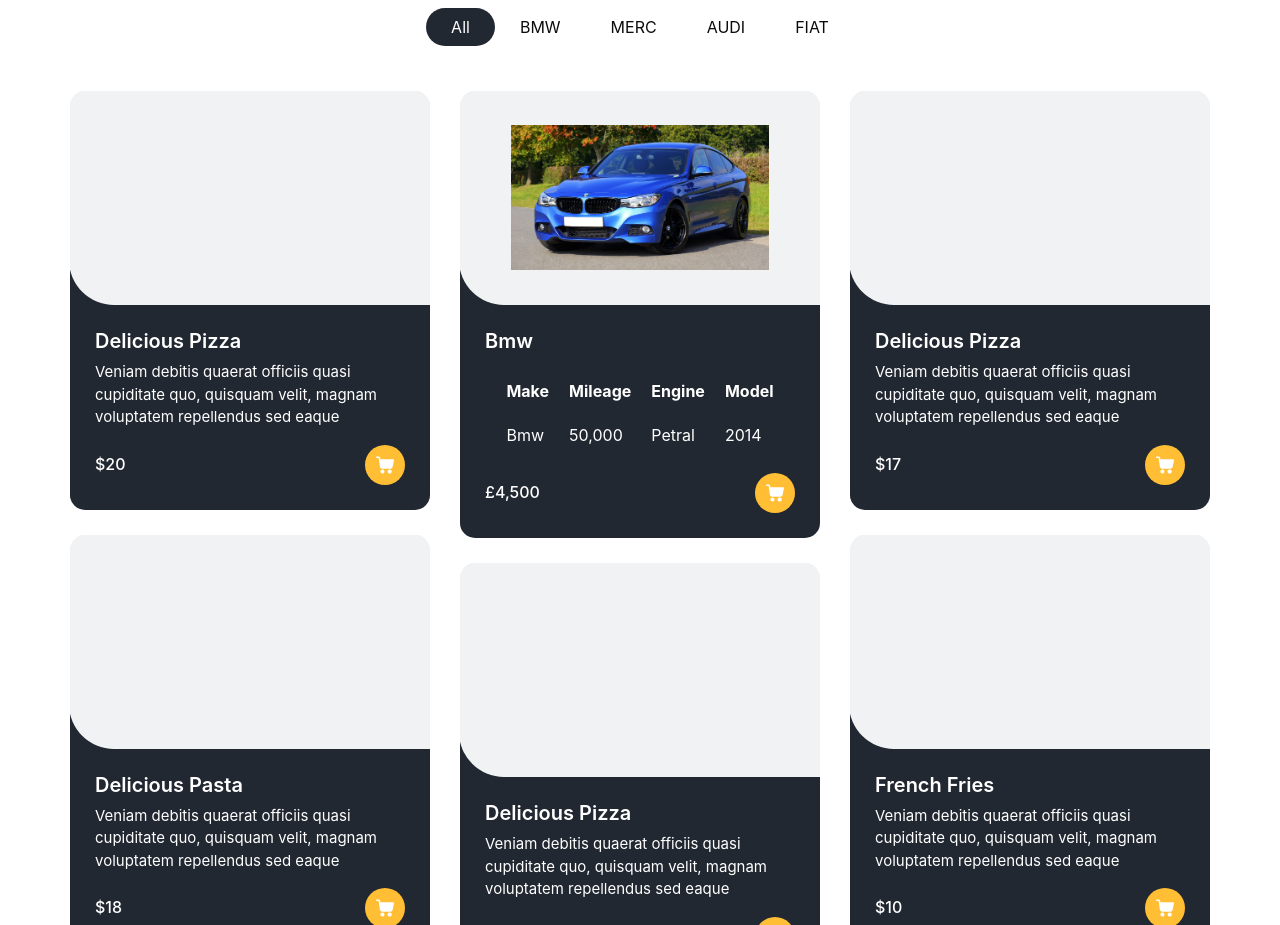
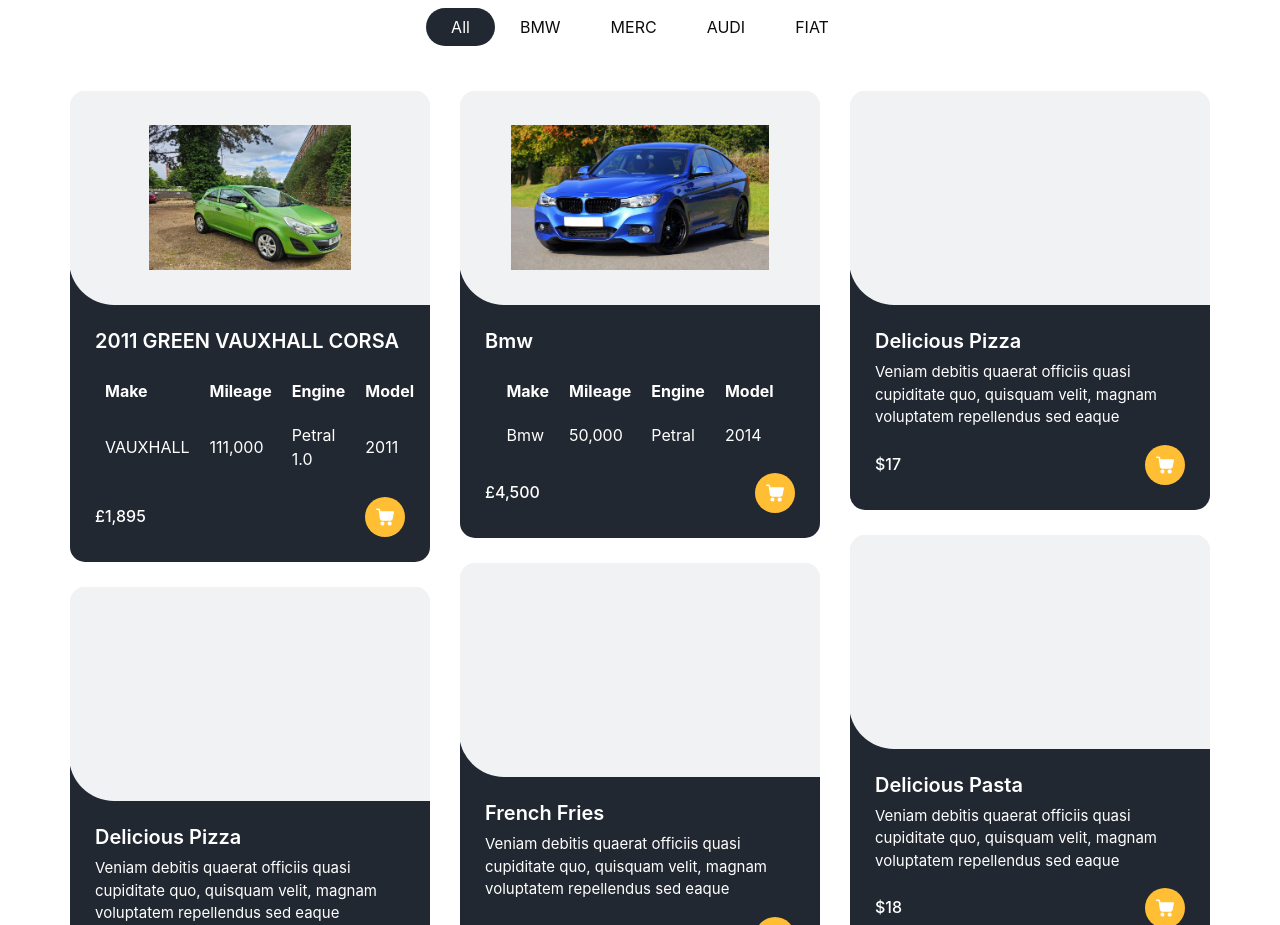
Before and after one commit to rastirland/bang, a plain HTML site: page index.html in a window 1280 px wide. Shown: the part 1280-2205 px from the top of the page. Drawn offline with nearby package versions, Linux system fonts and the light colour scheme; some packages are replaced by stand-ins of ours.

Commit message:
corsa added

```diff
--- a/index.html
+++ b/index.html
@@ -392,21 +392,30 @@
             <div class="box">
               <div>
                 <div class="img-box">
-                  <img src="images/0987643uy7tg
-
-
-                  .png" alt="">
+                  <img src="images/g2011.jpg" alt="">
                 </div>
                 <div class="detail-box">
                   <h5>
-                    Delicious Pizza
+                    2011 GREEN VAUXHALL CORSA
                   </h5>
                   <p>
-                    Veniam debitis quaerat officiis quasi cupiditate quo, quisquam velit, magnam voluptatem repellendus sed eaque
-                  </p>
+                    <table class="myTable">
+                      <tr>
+                        <th>Make </th>
+                        <th>Mileage </th>
+                        <th>Engine</th>
+                        <th>Model</th>
+                      </tr>
+                      <tr>
+                        <td>VAUXHALL</td>
+                        <td>111,000</td>
+                        <td>Petral 1.0</td>
+                        <td>2011</td>
+                      </tr>
+                    </table>                  </p>
                   <div class="options">
                     <h6>
-                      $20
+                      £1,895
                     </h6>
                     <a href="">
                       <svg version="1.1" id="Capa_1" xmlns="http://www.w3.org/2000/svg" xmlns:xlink="http://www.w3.org/1999/xlink" x="0px" y="0px" viewBox="0 0 456.029 456.029" style="enable-background:new 0 0 456.029 456.029;" xml:space="preserve">
```
Also changed, not shown: images/g2011.jpg (added).
